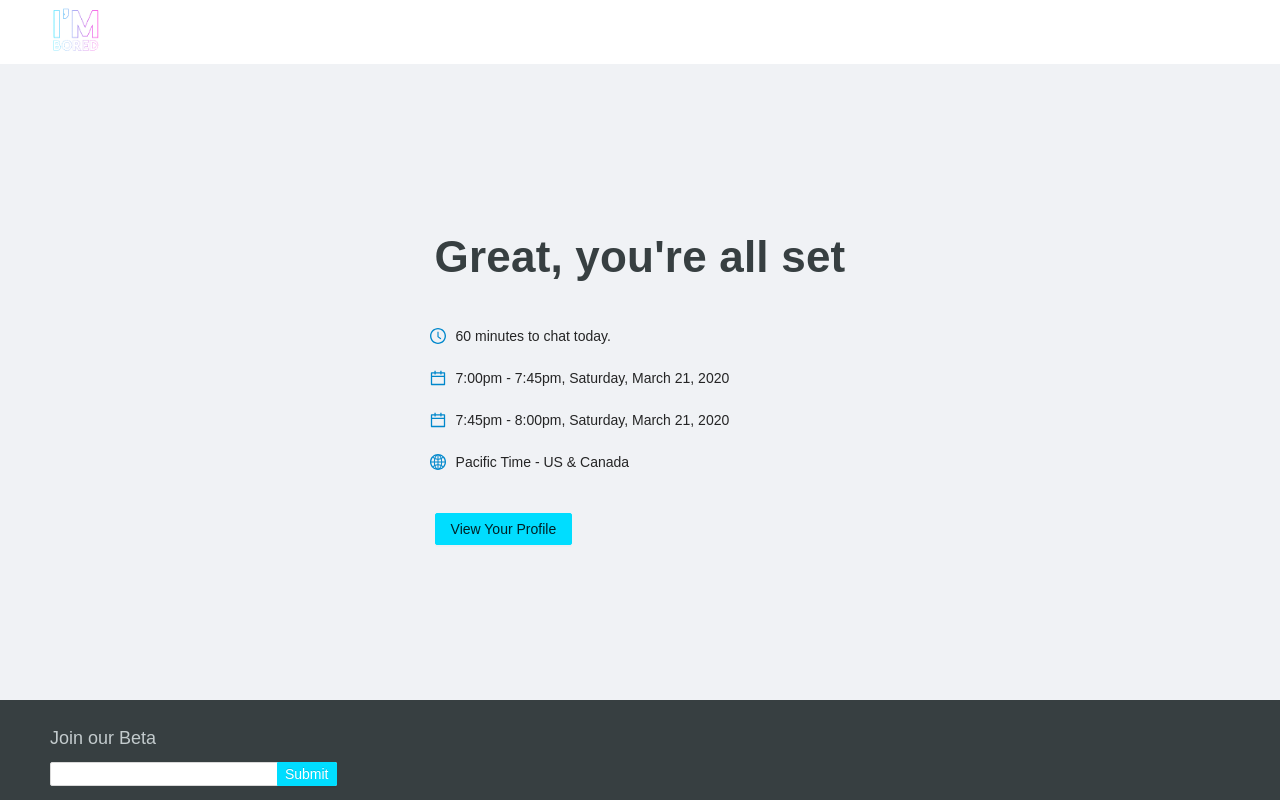
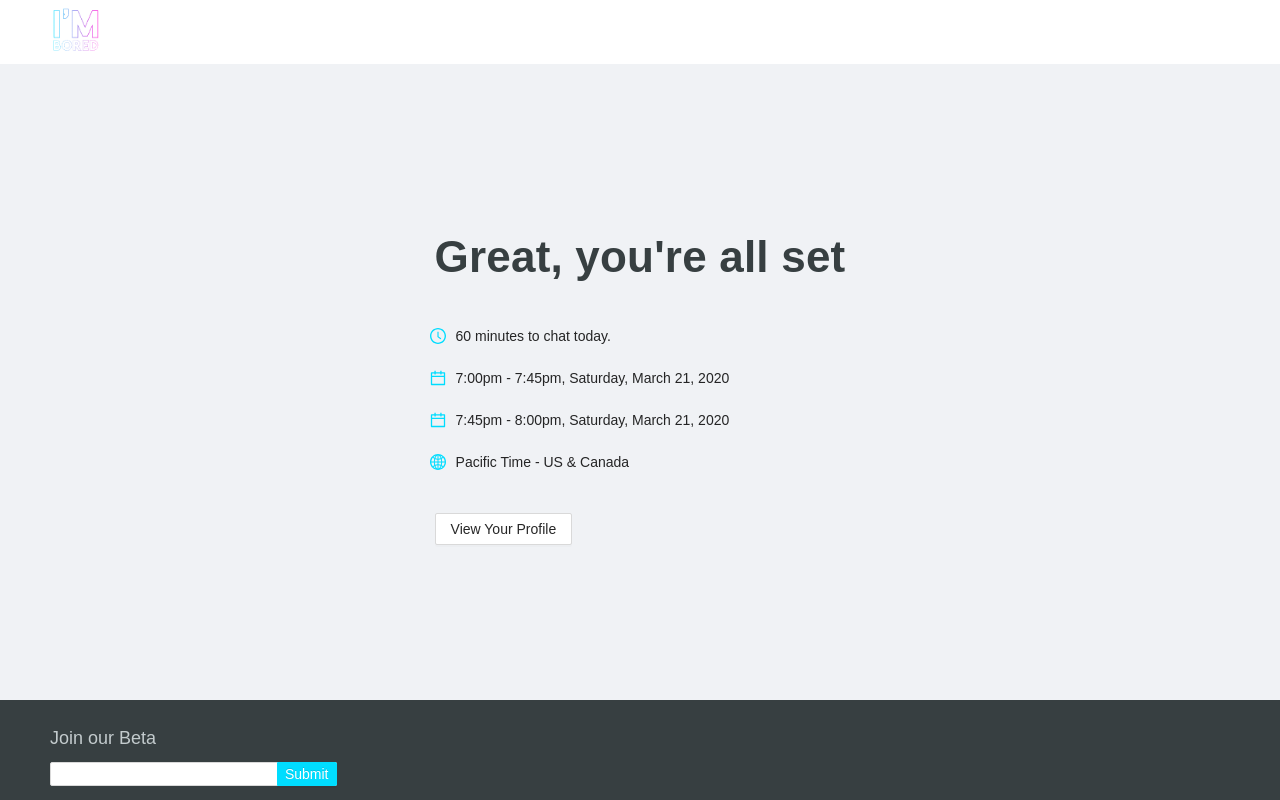
Before and after one commit to alicema15/im-bored-frontend, a React (Create React App) app: page /youre-set in a window 1280 px wide. Built offline with nearby package versions, Linux system fonts and the light colour scheme; a web font is replaced by a local one.

Commit message:
update icon color

```diff
--- a/src/App.css
+++ b/src/App.css
@@ -5,14 +5,19 @@ main {
   font-family: 'Muli', sans-serif;
 }
 
-button:hover {
+button.ant-btn-primary:hover {
   background-color: #FF00D4 !important;
   border-color: #FF00D4 !important;
 }
 
-button {
+button.ant-btn-primary {
   background-color: #00DDFF !important;
   border-color: #00DDFF !important;
+}
+
+button.btn-secondary:hover {
+  color: #FF00D4 !important;
+  border-color: #FF00D4 !important;
 }
 
 .App {
--- a/src/TimesPage/index.css
+++ b/src/TimesPage/index.css
@@ -11,6 +11,6 @@
 
 .icon {
   font-size: 16px;
-  color: #08c;
+  color: #00DDFF;
   margin-right: 10px;
 }
--- a/src/TimesPage/index.js
+++ b/src/TimesPage/index.js
@@ -45,7 +45,7 @@ class TimesPage extends Component {
               <div>{this.state.timeZone}</div>
             </div>
           </div>
-          <Button style={{marginTop: '30px'}} onClick={() => { this.props.history.push('/')}}>View Your Profile</Button>
+          <Button className='btn-secondary' style={{marginTop: '30px'}} onClick={() => { this.props.history.push('/')}}>View Your Profile</Button>
           <br/>
         </div>
       </Content>
```
